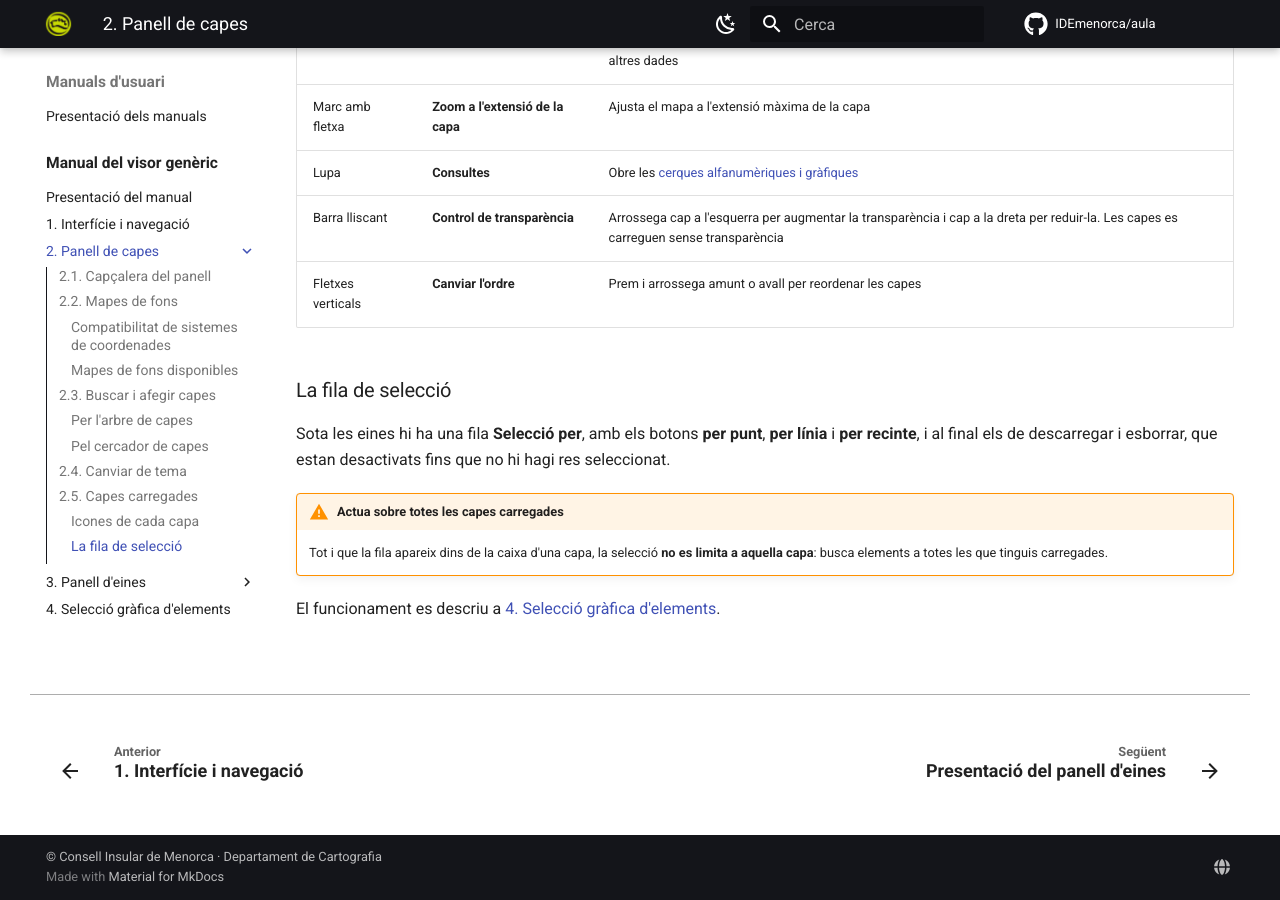
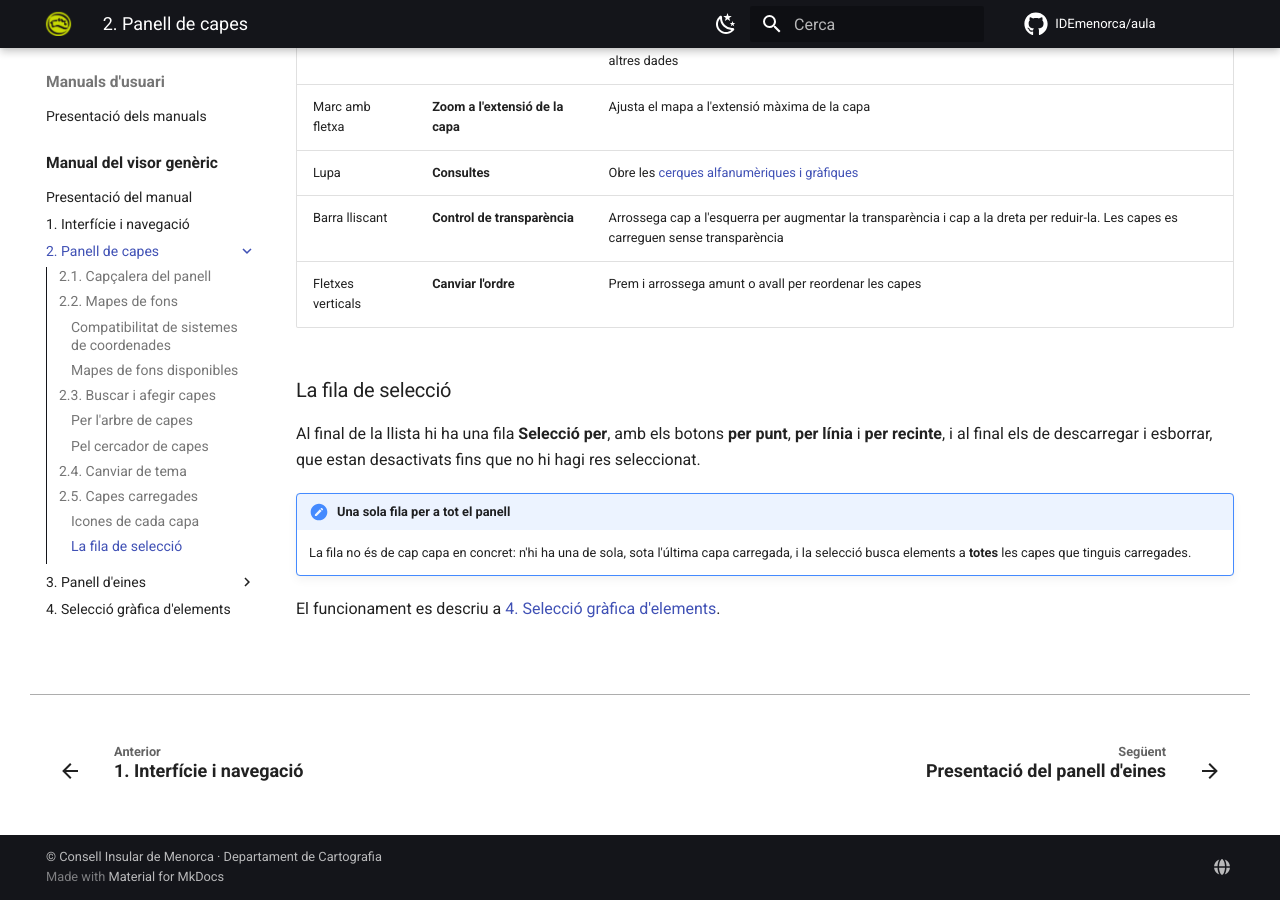
Before and after one commit to IDEmenorca/aula, an MkDocs documentation site: the page built from docs/manuals/visor-generic/02-panell-capes.md, in a window 1280 px wide and 900 px high, scrolled down 6481 px. Built offline with MkDocs 1.6.1 and Material for MkDocs 9.7.7, drawn with Linux system fonts in a browser that asks for light colours; comment, search, counter and statistics services are not loaded.

Commit message:
Corregeix al manual on surt la fila de seleccio
Deia que apareix sota cada capa carregada i dins de la caixa d'una capa.
Les captures amb dues capes ensenyen que n'hi ha una de sola, al final
de la llista. Afecta el 2.5 i el 4.

Co-Authored-By: Claude Opus 5 <noreply@anthropic.com>

```diff
--- a/docs/manuals/visor-generic/02-panell-capes.md
+++ b/docs/manuals/visor-generic/02-panell-capes.md
@@ -248,12 +248,13 @@ A sota, les eines, en l'ordre en què apareixen:
 
 ### La fila de selecció
 
-Sota les eines hi ha una fila **Selecció per**, amb els botons **per punt**,
+Al final de la llista hi ha una fila **Selecció per**, amb els botons **per punt**,
 **per línia** i **per recinte**, i al final els de descarregar i esborrar, que
 estan desactivats fins que no hi hagi res seleccionat.
 
-!!! warning "Actua sobre totes les capes carregades"
-    Tot i que la fila apareix dins de la caixa d'una capa, la selecció **no es
-    limita a aquella capa**: busca elements a totes les que tinguis carregades.
+!!! note "Una sola fila per a tot el panell"
+    La fila no és de cap capa en concret: n'hi ha una de sola, sota l'última
+    capa carregada, i la selecció busca elements a **totes** les capes que
+    tinguis carregades.
 
 El funcionament es descriu a [4. Selecció gràfica d'elements](04-seleccio-grafica.md).
```
Also changed, not shown: docs/manuals/visor-generic/04-seleccio-grafica.md (+2 -2 lines).
